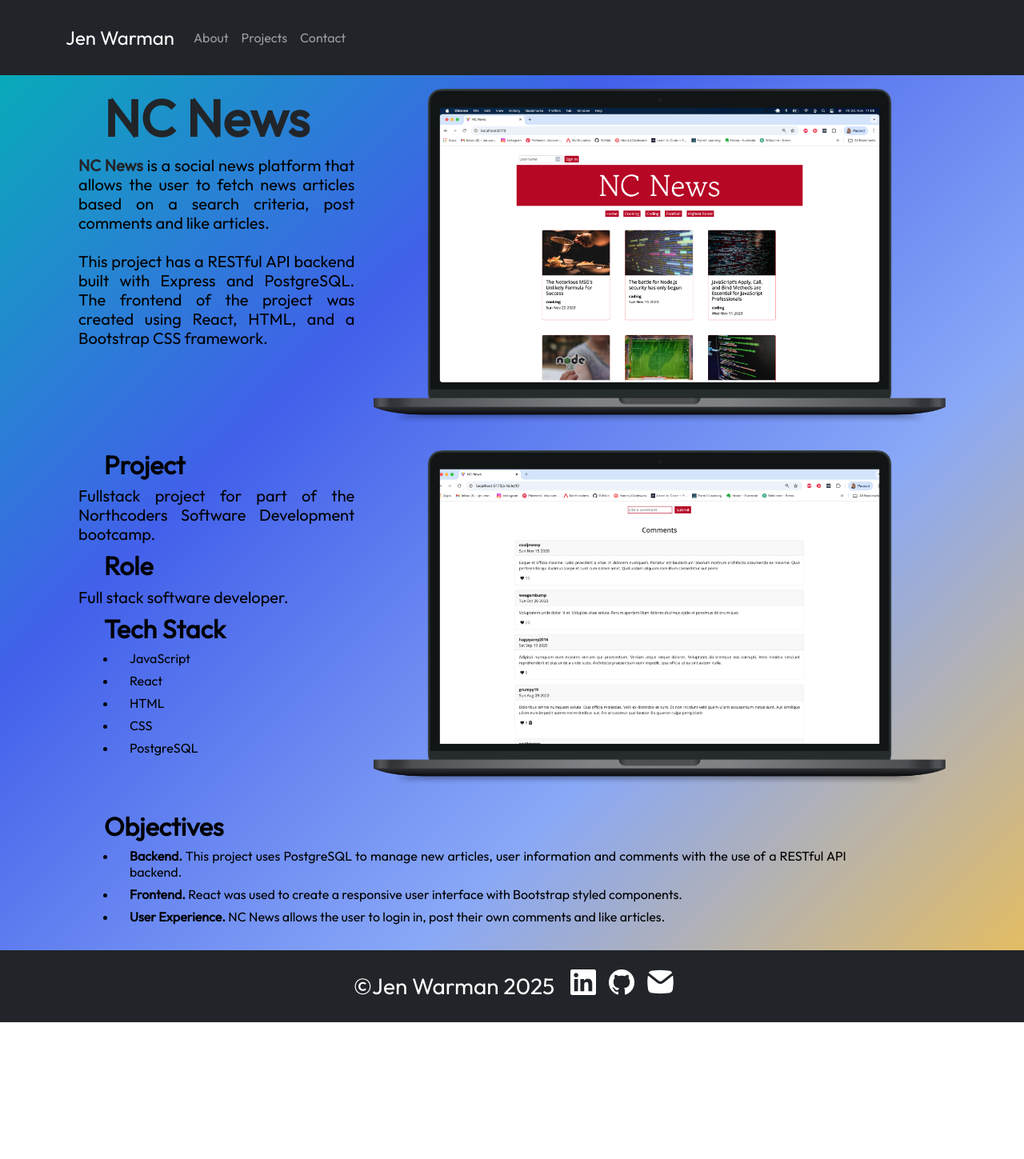
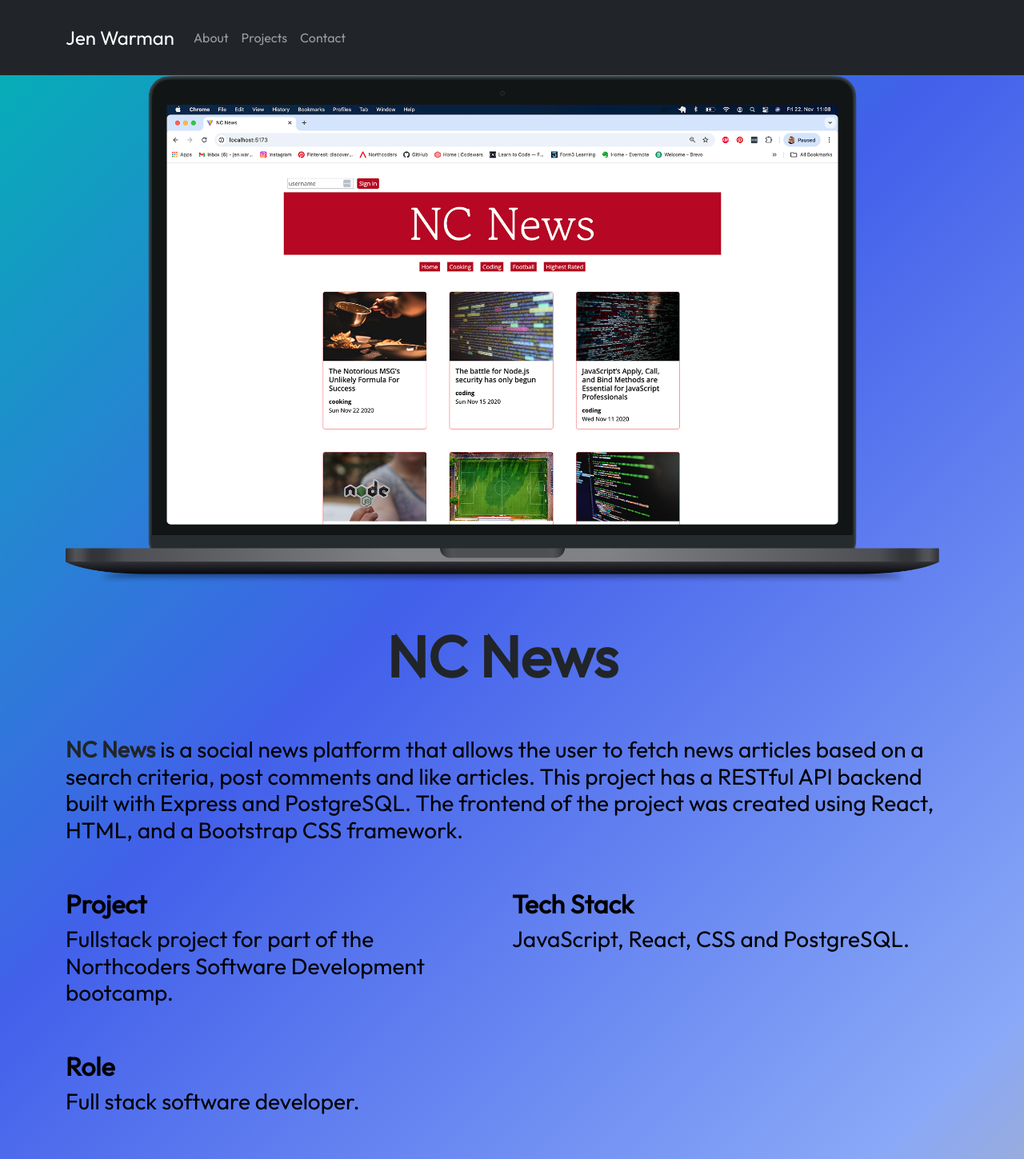
Before and after one commit to JenWarman/portfolio, a React (Vite) app: page /ncnews in a window 1280 px wide. Shown: the top 1449 px of the page at 80% size. Before the commit the page ends 1278 px from the top, so only its background shows below. Built offline with nearby package versions, Linux system fonts and the light colour scheme.

Commit message:
Updates to project links.

```diff
--- a/src/components/About.jsx
+++ b/src/components/About.jsx
@@ -6,10 +6,12 @@
 function About() {
   return (
     <Container>
-      <Row className="about-row d-flex justify-content-center align-items-center p-2">
-        <Col className="about-text-section" xs={10} md={5}>
-          <h1 className="about-title display-1 text-wrap fw-bold lh-base text-black">About Me</h1>
-          <h5 className="about-text text-wrap fs-5 fw-normal lh-base text-black">
+      <Row className="d-flex justify-content-center align-items-center p-2">
+        <Col xs={12} md={6}>
+          <h1 className="about-title display-1 text-wrap fw-bold lh-base text-black">
+            About Me
+          </h1>
+          <h5 className="about-text text-wrap fs-4 fw-normal lh-base text-black">
             Hi, I&#39;m Jen, a passionate software developer with a diverse
             background in both creative and technical fields. <br></br>
             <br></br>My journey into the world of web development began in
@@ -26,8 +28,8 @@
             impact through technology.
           </h5>
         </Col>
-        <Col xs={10} md={5}>
-          <Image src="../profile.jpg" rounded fluid />
+        <Col xs={12} md={5}>
+          <Image src="../profile.jpg" fluid className="pt-3 pb-3"/>
         </Col>
       </Row>
     </Container>
--- a/src/components/BorderlineArts.jsx
+++ b/src/components/BorderlineArts.jsx
@@ -4,10 +4,13 @@
 function BorderlineArts() {
   return (
     <>
-      <Container classname="byte-size-habits">
-        <Row className="byte-size-row">
-          <Col className="byte-size-col" xs={11} md={4}>
-            <h1 className="borderline-title">
+      <Container>
+        <Row>
+          <Row>
+            <Image src="../../BorderlineArts_Main.png" fluid />
+          </Row>
+          <Row>
+            <h1 className="text-center display-2 fw-bold p-5">
               <Link
                 target="_blank"
                 className="link-opacity-25-hover link-offset-2 link-underline link-underline-opacity-0 link-dark"
@@ -16,66 +19,59 @@
                 Borderline Arts
               </Link>
             </h1>
-            <h5 className="borderline-intro">
+            <h5 className="fs-3 text-black pb-5">
               Redesign of a local mental health charity&#39;s website as part of
               their online initiative to rebrand for their 10 year anniversary.
-              <br></br>
-              <br></br>
               The redesign focussed on two key areas, rebranding and updating
               the design of the website but to also improve accessibility and
-              ease of information. This was achieved using Wix&#39;s customisable
-              website builder and Content Management Software in addition to
-              Wave to ensure high accessibility standards.
+              ease of information. This was achieved using Wix&#39;s
+              customisable website builder and Content Management Software in
+              addition to Wave to ensure high accessibility standards.
+            </h5>
+          </Row>
+        </Row>
+        <Row>
+          <Row>
+            <Col>
+              <h2 className="display-8 fw-bold">Project</h2>
+              <h5 className="fs-3 text-black pb-5">
+                Redesign a local mental health charity&#39;s website with a
+                strong focus on accessibility, ease of use and updated branding.
               </h5>
             </Col>
-          <Col xs={11} md={8}>
-            <Image
-              classname="byte-size-group-image"
-              src="../BorderlineArts.png"
-              fluid
-            />
-          </Col>
-        </Row>
-        <Row className="byte-size-row">
-          <Col xs={11} md={3}>
-            <h2 className="borderline-sub-header">Project</h2>
-            <h5 id="borderline-project-type" className="borderline-intro">
-              Volunteer position.
-            </h5>
-          </Col>
-          <Col xs={11} md={9}>
-            <h2 className="borderline-sub-header">Role</h2>
-            <h5 id="borderline-intro" className="borderline-intro">
+            <Col>
+              <h2 className="display-8 fw-bold">Role</h2>
+              <h5 className="fs-3 text-black">
                 UI/UX design and web development.
               </h5>
             </Col>
           </Row>
-        <Row className="borderline-row">
-          <Col xs={11} md={12} className="borderline-objectives">
-            <h2 className="borderline-sub-header">Objectives</h2>
+        </Row>
+        <Row className="pb-5">
+          <h2 className="display-8 fw-bold">Objectives</h2>
           <ul>
             <li className="byte-size-list">
-                <h5 className="byte-size-list">
+              <h5 className="fs-3 text-black">
                 <span>
-                    <strong>Accessibility.</strong> The contents of the website
-                    is simplified and streamlined with improved navigation,
-                    including call to action buttons and page anchors so the
-                    user can easily locate vital information such as medical or
-                    emergency contacts.
+                  <strong>Accessibility.</strong> The contents of the website is
+                  simplified and streamlined with improved navigation, including
+                  call to action buttons and page anchors so the user can easily
+                  locate vital information such as medical or emergency
+                  contacts.
                 </span>
               </h5>
             </li>
             <li className="byte-size-list">
-                <h5 className="byte-size-list">
+              <h5 className="fs-3 text-black">
                 <span>
                   <strong>Rebrand.</strong> A vibrant colour palette, dynamic
-                    layout, energetic graphics and character design create a
-                    bold brand identity.
+                  layout, energetic graphics and character design create a bold
+                  brand identity.
                 </span>
               </h5>
             </li>
             <li className="byte-size-list">
-                <h5 className="byte-size-list">
+              <h5 className="fs-3 text-black">
                 <span>
                   <strong>Maintainable. </strong>Created using Wix the website
                   is easy to maintain by volunteer staff.
@@ -83,7 +79,6 @@
               </h5>
             </li>
           </ul>
-          </Col>
         </Row>
       </Container>
     </>
--- a/src/components/HeroBar.jsx
+++ b/src/components/HeroBar.jsx
@@ -48,13 +48,13 @@
           />
         </Col>
         <Row xs="auto" className="d-flex flex-row hero-links align-self-end">
-          <Link target="_blank" className="text-black fs-5">
+          <Link target="_blank" className="text-black fs-5" href="https://www.linkedin.com/in/jen-warman-38198a172/">
             LinkedIn /
           </Link>
-          <Link target="_blank" className="text-black fs-5">
+          <Link target="_blank" className="text-black fs-5" href="https://github.com/JenWarman">
             Github /
           </Link>
-          <Link target="_blank" className="text-black fs-5">
+          <Link target="_blank" className="text-black fs-5" href="mailto: jen.warman85@gmail.com">
             Email /
           </Link>
         </Row>
--- a/src/components/NCNews.jsx
+++ b/src/components/NCNews.jsx
@@ -3,17 +3,23 @@
 
 export default function NCNews() {
   return (
-    <Container classname="byte-size-habits">
-      <Row className="byte-size-row">
-        <Col className="byte-size-col" xs={11} md={4}>
+    <>
+      <Container>
+        <Row>
+          <Row>
+            <Image src="../../NCNews_Main.png" fluid />
+          </Row>
+          <Row>
+            <h1 className="text-center display-2 fw-bold p-5">
               <Link
                 target="_blank"
                 className="link-opacity-25-hover link-offset-2 link-underline link-underline-opacity-0 link-dark"
                 to="https://github.com/JenWarman/nc-news-react-app"
               >
-            <h1 className="byte-size-title">NC News</h1>
+                NC News
               </Link>
-          <h5 className="byte-size-intro">
+            </h1>
+            <h5 className="fs-3 text-black pb-5">
               <Link
                 target="_blank"
                 className="link-opacity-25-hover link-offset-2 link-underline link-underline-opacity-0 link-dark"
@@ -23,68 +29,41 @@
               </Link>
               is a social news platform that allows the user to fetch news
               articles based on a search criteria, post comments and like
-            articles.
-            <br></br>
-            <br></br>This project has a RESTful API backend built with Express
-            and PostgreSQL. The frontend of the project was created using React,
-            HTML, and a Bootstrap CSS framework.
+              articles. This project has a RESTful API backend built with
+              Express and PostgreSQL. The frontend of the project was created
+              using React, HTML, and a Bootstrap CSS framework.
+            </h5>
+          </Row>
+        </Row>
+        <Row>
+          <Row>
+            <Col>
+              <h2 className="display-8 fw-bold">Project</h2>
+              <h5 className="fs-3 text-black pb-5">
+                Fullstack project for part of the Northcoders Software
+                Development bootcamp.
+              </h5>
+              <h2 className="display-8 fw-bold">Role</h2>
+              <h5 className="fs-3 text-black">
+                Full stack software developer.
               </h5>
             </Col>
-        <Col xs={11} md={8}>
-          <Image classname="byte-size-group-image" src="../NCNews.png" fluid />
+            <Col>
+              <h2 className="display-8 fw-bold">Tech Stack</h2>
+              <h5 className="fs-3 text-black">
+                JavaScript, React, CSS and PostgreSQL.
+              </h5>
             </Col>
           </Row>
-      <Row className="byte-size-row">
-        <Col xs={11} md={4}>
-          <h2 className="byte-size-sub-header">Project</h2>
-          <h5 className="byte-size-intro">
-            Fullstack project for part of the Northcoders Software Development bootcamp.
-          </h5>
-          <h2 className="byte-size-sub-header">Role</h2>
-          <h5 className="byte-size-intro">Full stack software developer.</h5>
-          <h2 className="byte-size-sub-header">Tech Stack</h2>
+          <Row>
+            <Image src="../NCNEWS_COMMENTS.png" fluid className="p-5" />
+          </Row>
+        </Row>
+        <Row className="pb-5">
+          <h2 className="display-8 fw-bold">Objectives</h2>
           <ul>
             <li className="byte-size-list">
-              <h5 className="byte-size-list">
-                <span>JavaScript</span>
-              </h5>
-            </li>
-            <li className="byte-size-list">
-              <h5 className="byte-size-list">
-                <span>React</span>
-              </h5>
-            </li>
-            <li className="byte-size-list">
-              <h5 className="byte-size-list">
-                <span>HTML</span>
-              </h5>
-            </li>
-            <li className="byte-size-list">
-              <h5 className="byte-size-list">
-                <span>CSS</span>
-              </h5>
-            </li>
-            <li className="byte-size-list">
-              <h5 className="byte-size-list">
-                <span>PostgreSQL</span>
-              </h5>
-            </li>
-          </ul>
-        </Col>
-        <Col xs={11} md={8}>
-          <Image
-            classname="byte-size-group-image"
-            src="../NCNEWS_COMMENTS.png"
-            fluid
-          />
-        </Col>
-      </Row>
-      <Row className="byte-size-row">
-        <Col xs={11} md={11} className="byte-size-objectives">
-          <h2 className="byte-size-sub-header">Objectives</h2>
-          <ul>
-            <li className="byte-size-list">
-              <h5 className="byte-size-list">
+              <h5 className="fs-3 text-black">
                 <span>
                   <strong>Backend.</strong> This project uses PostgreSQL to
                   manage new articles, user information and comments with the
@@ -93,7 +72,7 @@
               </h5>
             </li>
             <li className="byte-size-list">
-              <h5 className="byte-size-list">
+              <h5 className="fs-3 text-black">
                 <span>
                   <strong>Frontend.</strong> React was used to create a
                   responsive user interface with Bootstrap styled components.
@@ -101,7 +80,7 @@
               </h5>
             </li>
             <li className="byte-size-list">
-              <h5 className="byte-size-list">
+              <h5 className="fs-3 text-black">
                 <span>
                   <strong>User Experience. </strong> NC News allows the user to
                   login in, post their own comments and like articles.
@@ -109,8 +88,8 @@
               </h5>
             </li>
           </ul>
-        </Col>
         </Row>
       </Container>
+    </>
   );
 }
--- a/src/index.css
+++ b/src/index.css
@@ -23,10 +23,6 @@
     background-position: 0% 50%;
   }
 }
-/* .hero-links {
-  position: absolute;
-bottom: 0;
-} */
 
 .hero-row.row {
   text-align: center;
@@ -35,62 +31,19 @@
 a.nav-link {
   font-size: 1.5rem;
 }
-/* a#header-title.nav-link {
-  font-size: 3rem;
-}  */
+
 .hero-header {
   font-weight: bold;
   font-size: 4rem;
   margin-top: 100%;
 }
-
-
 .ncnews-image{
  width: 900px;
 }
 
-/* .recent-projects.container {
-  padding: 1rem;
-}
-
-.recent-projects-title {
-  font-weight: 600;
-  font-size: 2rem;
-  margin-top: 5rem;
-  padding-right: 1rem;
-} */
-
-/* .recent-projects-title :hover {
-  color: #2c76ff;
-} */
-/* .recent-projects-text {
-  font-size: 1.2rem;
-  padding-right: 1rem;
-  padding-top: 0.5rem;
-  text-align: justify;
-} */
-/* .recent-projects-link {
-  text-decoration: none;
-  color: black;
-}
-
-.recent-projects-link:hover {
-  color: #2c76ff;
-} */
-
-/* .about-row.row {
-  justify-content: center;
-} */
-
-/* .about-title {
-  font-weight: bold;
-  font-size: 60px;
-} */
-
 .about-text {
   text-align: justify;
-  margin-right: 3rem;
-  font-size: 1.5rem;
+  margin-right: 2rem;
 }
 .skills.container {
   padding-top: 0;
@@ -362,12 +315,12 @@
     justify-content: center;
     padding-top: 1rem;
   }
-  .about-section {
+  /* .about-section {
     max-width: 100vw;
   }
   .about-row {
     justify-content: center;
-  }
+  } */
   .about-title {
     font-size: 3rem;
     text-align: center;
```
Lines whose indentation alone changed are shown as unchanged.
